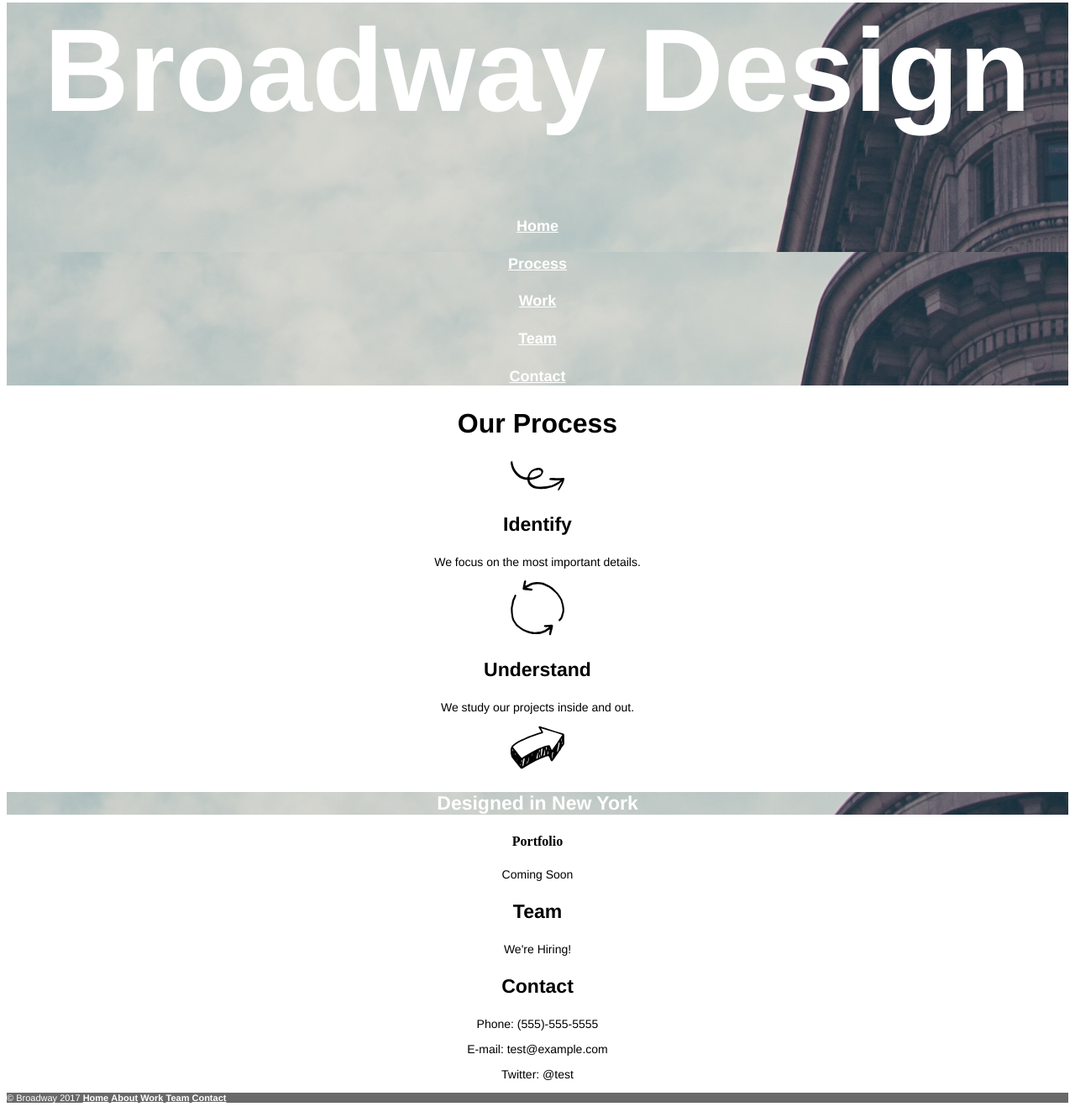
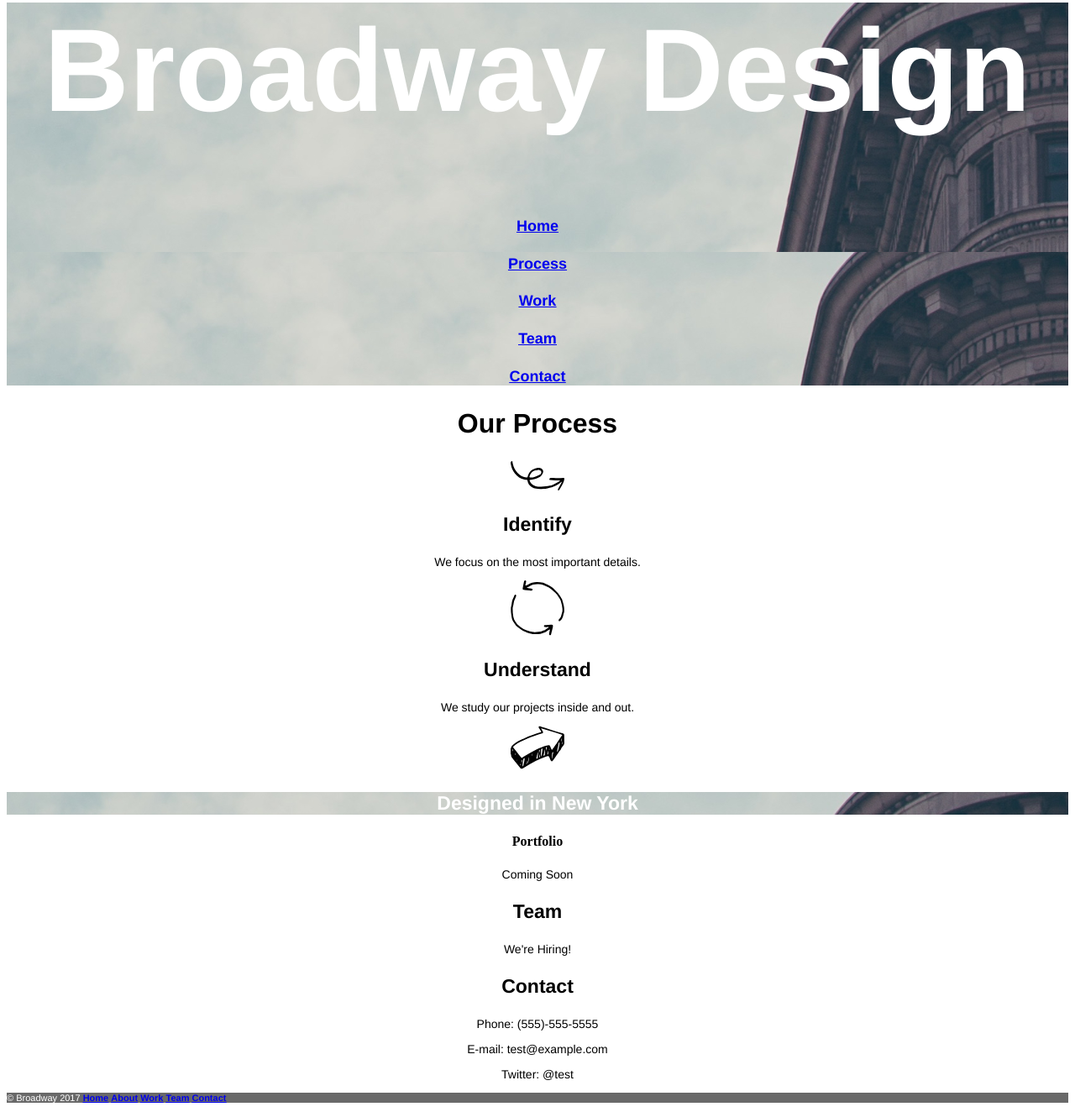
Before and after one commit to SugawaraS/Broadway, a plain HTML site: page index.html in a window 1280 px wide. Shown: the part 91-1415 px from the top of the page at 84% size. Drawn offline with Linux system fonts and the light colour scheme.

Commit message:
update file2

```diff
--- a/index.html
+++ b/index.html
@@ -7,11 +7,11 @@
   <body>
     <div id="home">
       <h1>Broadway Design</h1>
-      <h4><a ref="#home"><u>Home</u></a></h5>
-      <h4><a ref="#process"><u>Process</u></a></h5>
-      <h4><a ref="#work"><u>Work</u></a></h5>
-      <h4><a ref="#team"><u>Team</u></a></h5>
-      <h4><a ref="#contact"><u>Contact</u></a></h5>
+      <h4><a href="#home"><u>Home</u></a></h5>
+      <h4><a href="#process"><u>Process</u></a></h5>
+      <h4><a href="#work"><u>Work</u></a></h5>
+      <h4><a href="#team"><u>Team</u></a></h5>
+      <h4><a href="#contact"><u>Contact</u></a></h5>
     </div>
     <div id="process">
       <h2>Our Process</h2>
@@ -39,7 +39,7 @@
       <p>Twitter: @test</p>
     </div>
     <div id="footer">
-      <p>© Broadway 2017 <a ref="#home"><b><u>Home</u></b></a> <a ref="#hone"><b><u>About</u></b></a>  <a ref="#work"><b><u>Work</u></b></a> <a ref="#team"><b><u>Team</u></b></a> <a ref="#contact"><b><u>Contact</u></b></a></p>
+      <p>© Broadway 2017 <a href="#home"><b><u>Home</u></b></a> <a href="#hone"><b><u>About</u></b></a>  <a href="#work"><b><u>Work</u></b></a> <a href="#team"><b><u>Team</u></b></a> <a href="#contact"><b><u>Contact</u></b></a></p>
     </div>
 
   </body>
```
